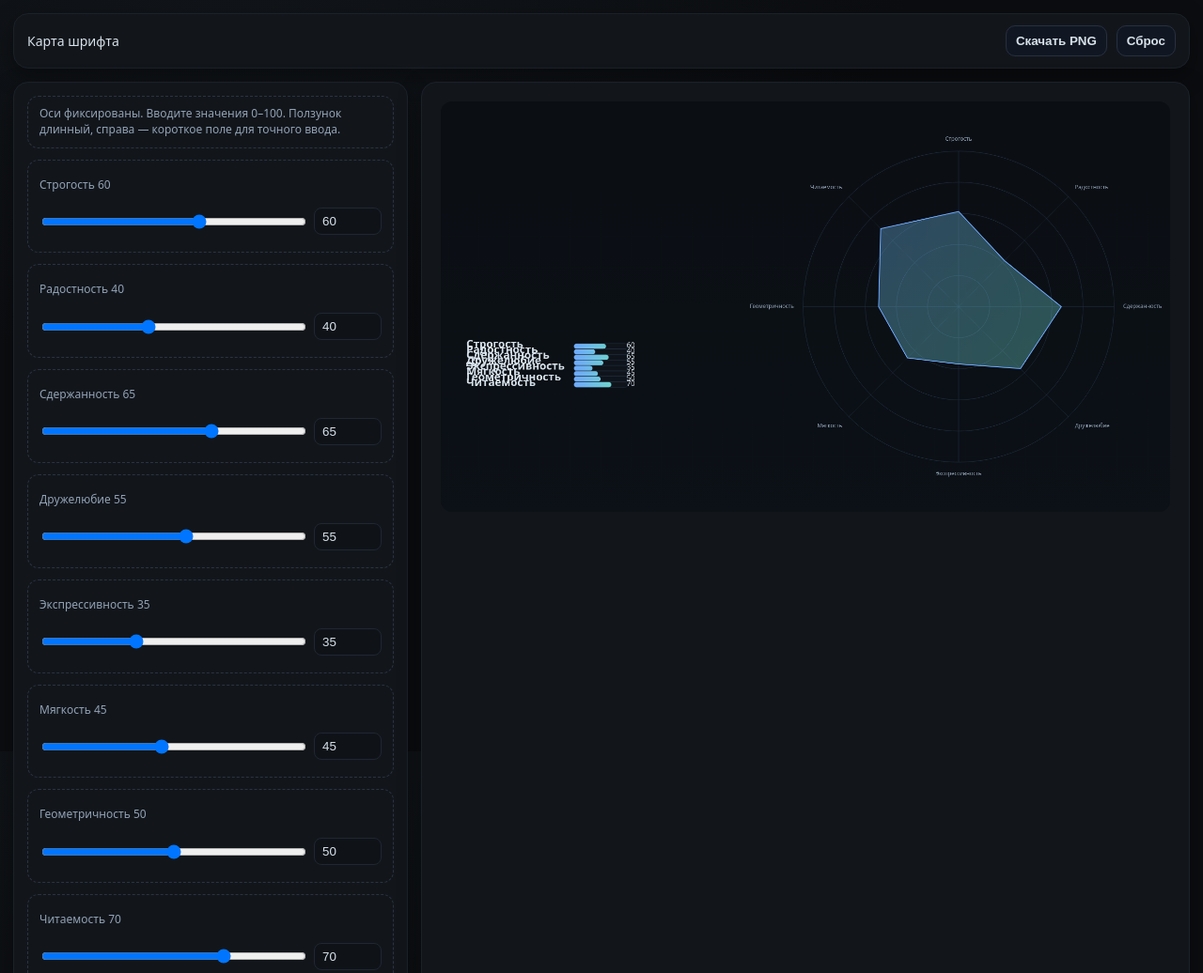
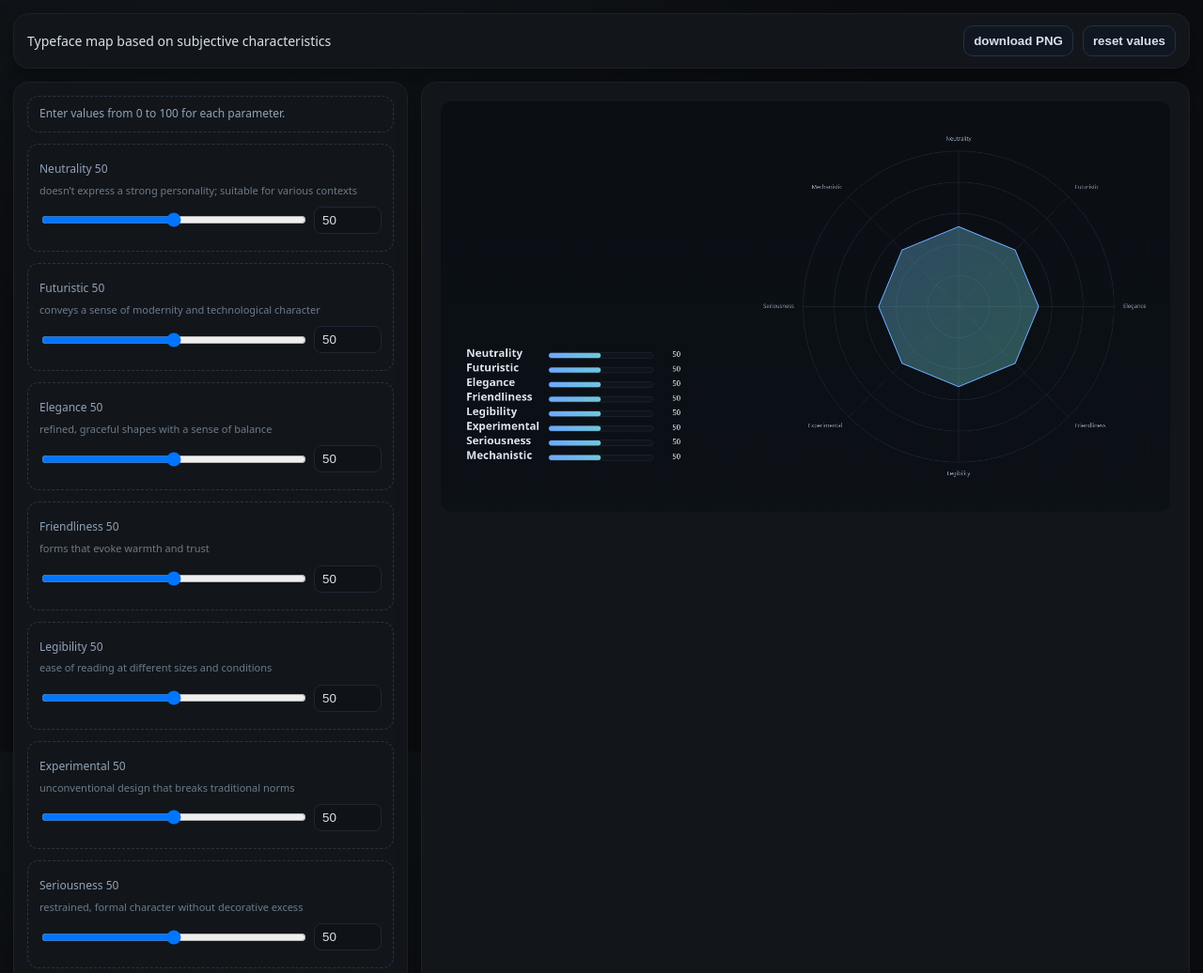
Before and after one commit to nnedashkovsky/typefacemap, a plain HTML site: page index.html in a window 1280 px wide. Shown: the top 1036 px of the page at 94% size. Drawn offline with Linux system fonts and the light colour scheme.

Commit message:
Update index.html

```diff
--- a/index.html
+++ b/index.html
@@ -3,8 +3,8 @@
 <head>
   <meta charset="utf-8" />
   <meta name="viewport" content="width=device-width, initial-scale=1" />
-  <title>Карта шрифта — генератор</title>
-  <meta name="description" content="Карта шрифта по субъективным характеристикам. Фиксированные оси, настраиваемые значения. Экспорт PNG." />
+  <title>Typeface map based on subjective characteristics</title>
+  <meta name="description" content="Typeface map based on subjective characteristics Export PNG." />
   <style>
     :root{ --bg:#0b0d10; --panel:#12161b; --ink:#d7e1ea; --muted:#92a2b6; --accent:#6ea8fe; --grid:#2a3440; --radius:16px; --gap:14px; --shadow:0 8px 24px rgba(0,0,0,.35); }
     *{box-sizing:border-box}
@@ -32,16 +32,16 @@
 <body>
   <div class="wrap">
     <header class="panel">
-      <div class="title">Карта шрифта</div>
+      <div class="title">Typeface map based on subjective characteristics</div>
       <div class="actions">
-        <button id="btnPNG">Скачать PNG</button>
-        <a id="btnReset" class="btn" href="#" style="text-decoration:none"><button>Сброс</button></a>
+        <button id="btnPNG">download PNG</button>
+        <a id="btnReset" class="btn" href="#" style="text-decoration:none"><button>reset values</button></a>
       </div>
     </header>
 
     <aside class="panel controls">
       <div class="group">
-        <div class="hint">Оси фиксированы. Вводите значения 0–100. Ползунок длинный, справа — короткое поле для точного ввода.</div>
+        <div class="hint">Enter values from 0 to 100 for each parameter.</div>
       </div>
       <div id="controls"></div>
     </aside>
@@ -57,14 +57,14 @@
 (function(){
   // Фиксированные оси
 const paramsSpec = [
-    {key:'strict',    label:'Строгость',       val:60},
-    {key:'joy',       label:'Радостность',     val:40},
-    {key:'restraint', label:'Сдержанность',    val:65},
-    {key:'warmth',    label:'Дружелюбие',      val:55},
-    {key:'express',   label:'Экспрессивность', val:35},
-    {key:'soft',      label:'Мягкость',        val:45},
-    {key:'geo',       label:'Геометричность',  val:50},
-    {key:'read',      label:'Читаемость',      val:70}
+  {key:'Neutrality',    label:'Neutrality',       desc:'doesn’t express a strong personality; suitable for various contexts', val:50},
+  {key:'Futuristic',       label:'Futuristic',     desc:'conveys a sense of modernity and technological character', val:50},
+  {key:'Elegance', label:'Elegance',    desc:'refined, graceful shapes with a sense of balance', val:50},
+  {key:'Friendliness',    label:'Friendliness',      desc:'forms that evoke warmth and trust', val:50},
+  {key:'Legibility',   label:'Legibility', desc:'ease of reading at different sizes and conditions', val:50},
+  {key:'Experimental',      label:'Experimental',        desc:'unconventional design that breaks traditional norms', val:50},
+  {key:'Seriousness',       label:'Seriousness',  desc:'restrained, formal character without decorative excess', val:50},
+  {key:'Mechanistic',      label:'Mechanistic',      desc:'conveys precision, structure, and an artificial or constructed feel', val:50}
 ];
 
   const $controls = document.getElementById('controls');
@@ -75,7 +75,7 @@
 
   const state = Object.fromEntries(paramsSpec.map(p => [p.key, p.val]));
 
-  // Построение: длинный ползунок + короткое число справа
+  // Построение: длинный ползунок + короткое число справа + описание
 paramsSpec.forEach(p => {
   const box = document.createElement('div');
   box.className = 'group';
@@ -84,9 +84,10 @@
   row.innerHTML = `
     <div style="grid-column:1 / -1">
       <label for="${p.key}">${p.label} <span class="hint mono" id="lab-${p.key}"></span></label>
+      <div class="hint" style="font-size:11px; color:#6c7a89; margin-top:2px;">${p.desc}</div>
     </div>
-      <input type="range" id="${p.key}" min="0" max="100" step="1" value="${state[p.key]}">
-      <input type="number" id="num-${p.key}" min="0" max="100" step="1" value="${state[p.key]}">`;
+    <input type="range" id="${p.key}" min="0" max="100" step="1" value="${p.val}">
+    <input type="number" id="num-${p.key}" min="0" max="100" step="1" value="${p.val}">`;
   box.appendChild(row);
   $controls.appendChild(box);
 
@@ -103,7 +104,7 @@
   }
   range.addEventListener('input', e => sync(e.target.value));
   num.addEventListener('input',   e => sync(e.target.value));
-    sync(state[p.key]);
+  sync(p.val);
 });
 
   $png.addEventListener('click', ()=>{
@@ -147,24 +148,24 @@
   //roundRect(x,y,w,h,10,'#111720','#223041');
 
   const rows = [
-    {lab:'Строгость', key:'strict'},
-    {lab:'Радостность', key:'joy'},
-    {lab:'Сдержанность', key:'restraint'},
-    {lab:'Дружелюбие', key:'warmth'},
-    {lab:'Экспрессивность', key:'express'},
-    {lab:'Мягкость', key:'soft'},
-    {lab:'Геометричность', key:'geo'},
-    {lab:'Читаемость', key:'read'}
+    {lab:'Neutrality', key:'Neutrality'},
+    {lab:'Futuristic', key:'Futuristic'},
+    {lab:'Elegance', key:'Elegance'},
+    {lab:'Friendliness', key:'Friendliness'},
+    {lab:'Legibility', key:'Legibility'},
+    {lab:'Experimental', key:'Experimental'},
+    {lab:'Seriousness', key:'Seriousness'},
+    {lab:'Mechanistic', key:'Mechanistic'}
   ];
 
   // 2–3× крупнее
   const labelFont = '600 24px system-ui';
   const valueFont = '16px system-ui';
   const titleFont = '700 14px system-ui';
-  const lh = 12;                 // межстрочный для крупных подписей
+  const lh = 32;                 // межстрочный для крупных подписей
   const padX = 12;
   const gap = 20;                 // уменьшённый зазор между меткой и полоской
-  const valuePadRight = 114;      // место справа под числа
+  const valuePadRight = 14;      // место справа под числа
 
   // ширина самой длинной подписи
   ctx.font = labelFont; ctx.textAlign = 'left'; ctx.textBaseline = 'alphabetic';
@@ -189,7 +190,7 @@
 
     // прогресс-бар без наложений
     const bx = x + padX + maxLabW + gap;
-    const bw = w - (bx - x) - valuePadRight - 16;
+    const bw = w - (bx - x) - valuePadRight - 60;
     const bh = 12;
     const by = yy - 9; // визуальное центрирование
 
```
Lines whose indentation alone changed are shown as unchanged.
